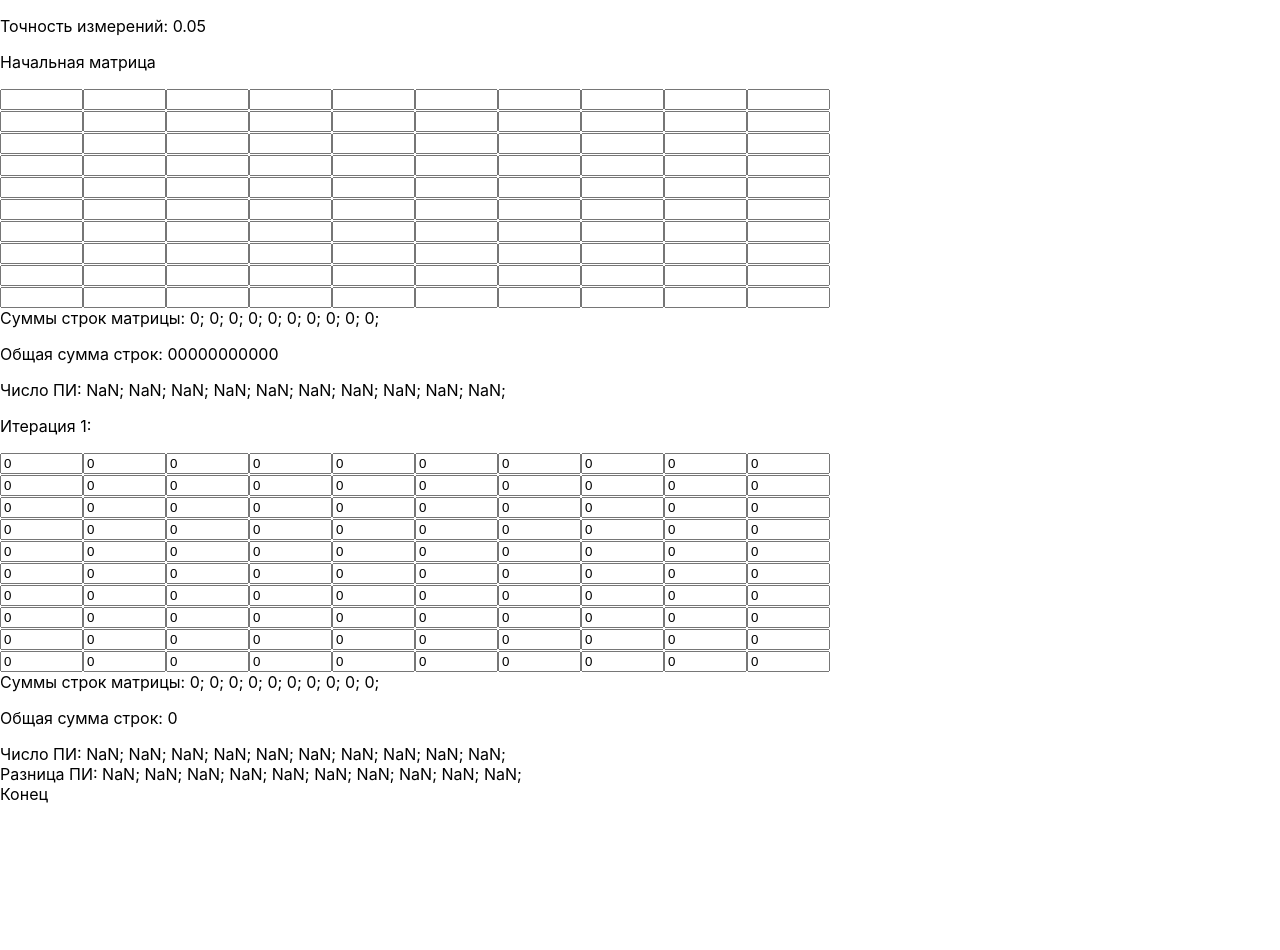
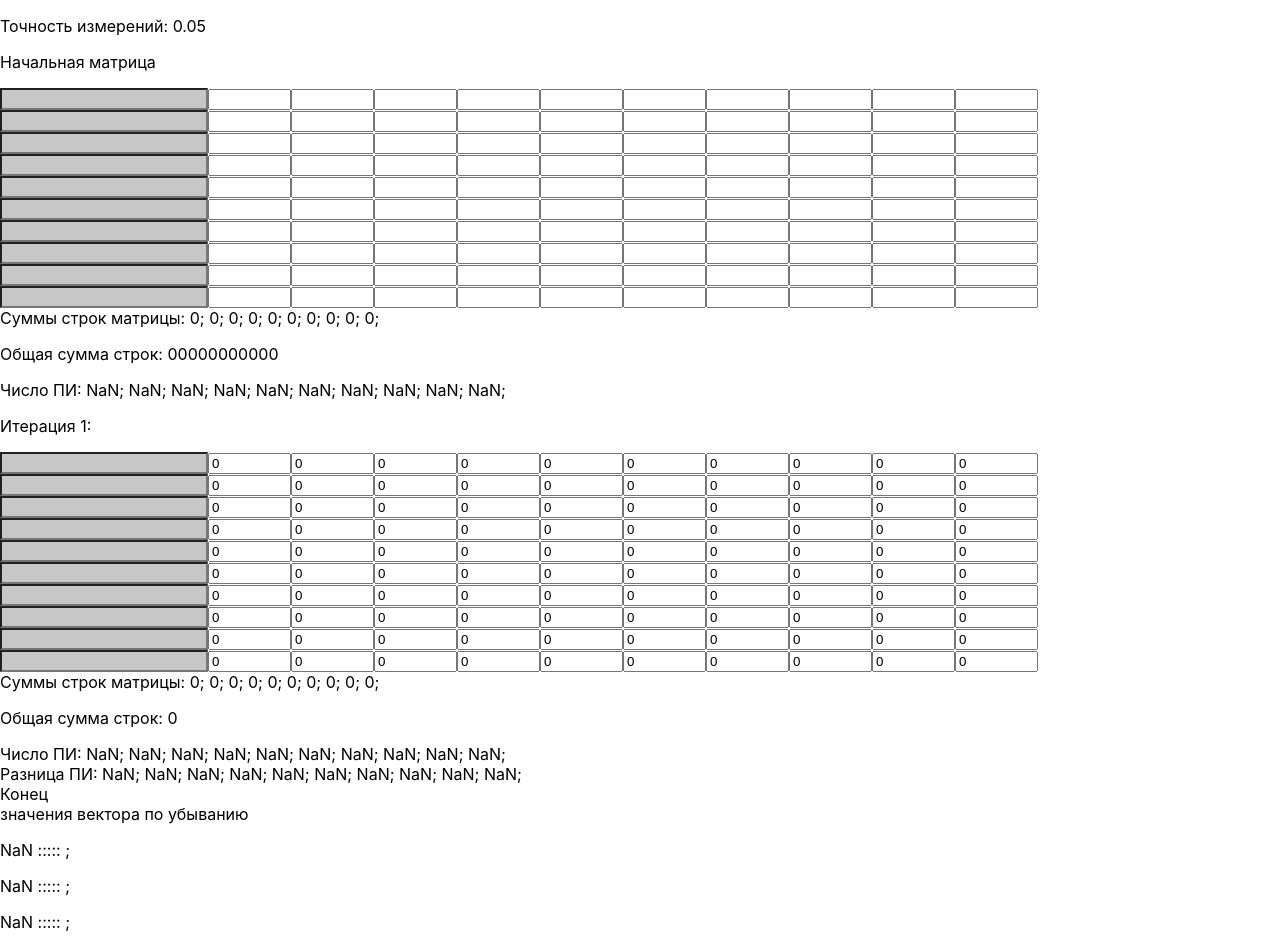
Before and after one commit to kamazik2305/meolab1, a React (Create React App) app: page /result in a window 1280 px wide. Shown: the top 950 px of the page. Before the commit the page ends 804 px from the top, so only its background shows below. Built offline with nearby package versions, Linux system fonts and the light colour scheme.

Commit message:
add components to pages and add sorting result function

```diff
--- a/src/App.js
+++ b/src/App.js
@@ -24,7 +24,7 @@ function App() {
       <Routes>
         <Route path='/' element={<InputPage size={size} setSize={setSize} matrix={matrix} setMatrix={setMatrix}
           things={things} setThings={setThings} accuracy={accuracy} setAccuracy={setAccuracy} />} />
-        <Route path='result' element={<ResultPage size={size} matrix={matrix} accuracy={accuracy} />} />
+        <Route path='result' element={<ResultPage size={size} matrix={matrix} accuracy={accuracy} things={things} />} />
       </Routes>
     </BrowserRouter>
   );
--- a/src/Components/InterimResult.js
+++ b/src/Components/InterimResult.js
@@ -2,12 +2,32 @@ import { useState } from "react";
 import { Button } from "react-bootstrap";
 import "./style.css"
 
-function InterimResult({ size, matrix, accuracy }) {
+function InterimResult({ size, matrix, accuracy, things }) {
 
 
     let ok
 
+    const writeThingArray = () => {
+        const resultArray = []
+        const thingArray = []
+        for (let i = 0; i < size; i++) {
+            thingArray.push(
+                <input
+                    value={things[i]}
+                    className='inputThingCell'
+                    key={`${i}`}
+                    type="number"
+                    placeholder={things[i]}
+                    readOnly='readonly'
+                />
+            )
+        }
+        resultArray.push(<form className="thingform"> {thingArray} </form>)
+        return resultArray
+    }
+
     const writeMatrix = (mtr) => {
+        const resultArray = []
         const currentMatrix = []
         for (let i = 0; i < size; i++) {
             const rowInputs = []
@@ -24,7 +44,8 @@ function InterimResult({ size, matrix, accuracy }) {
             }
             currentMatrix.push(<div key={i}>{rowInputs}</div>)
         }
-        return currentMatrix
+        resultArray.push(<div> {currentMatrix} </div>)
+        return resultArray
     }
 
     const calculateSumStrings = (mtr) => {
@@ -67,7 +88,12 @@ function InterimResult({ size, matrix, accuracy }) {
 
     const getStartValues = () => {
         const resultArray = []
-        resultArray.push(writeMatrix(matrix))
+        resultArray.push(
+            <div className="tables">
+                {writeThingArray()}
+                {writeMatrix(matrix)}
+            </div>
+        )
 
         const sumStrings = calculateSumStrings(matrix)
         pushValues(sumStrings, resultArray, "Суммы строк матрицы:")
@@ -94,12 +120,21 @@ function InterimResult({ size, matrix, accuracy }) {
         return currentMatrix;
     }
 
+    function sortArray(param) {
+        return (a, b) => a[param] < b[param] ? 1 : -1;
+    }
+
     const getIteration = (mtr, index) => {
         const resultArray = []
         const arrayOfPiPrevous = calculateNumberPi(calculateSumStrings(mtr), calculateGeneralSum(calculateSumStrings(mtr)))
 
         const currentMatrix = multiplyMatrix(mtr)
-        resultArray.push(writeMatrix(currentMatrix))
+        resultArray.push(
+            <div className="tables">
+                {writeThingArray()}
+                {writeMatrix(currentMatrix)}
+            </div>
+        )
 
         const sumStrings = calculateSumStrings(currentMatrix)
         pushValues(sumStrings, resultArray, "Суммы строк матрицы: ")
@@ -115,12 +150,6 @@ function InterimResult({ size, matrix, accuracy }) {
         }
         pushValues(difPi, resultArray, "Разница ПИ: ")
 
-        // for (let i = 0; i < size; i++) {
-        //     if (difPi[i] > Number(accuracy)) {
-        //         ok = false
-        //         console.log(`${difPi[i]} > ${accuracy}`)
-        //     }
-        // }
         ok = false
         let i = 0
         while (!(ok) && i < size) {
@@ -132,6 +161,22 @@ function InterimResult({ size, matrix, accuracy }) {
         }
 
         ok ? resultArray.push(<p> {`Итерация ${index}:`} </p>) : resultArray.push(<a>Конец</a>)
+
+        if (!(ok)) {
+            let thingPiArray = []
+            for (let i = 0; i < size; i++) {
+                thingPiArray[i] = { pi: arrayOfPiNext[i], thing: things[i] }
+            }
+            thingPiArray = thingPiArray.sort(sortArray('pi'))
+            resultArray.push(
+                <div>
+                    <a> значения вектора по убыванию </a>
+                    {thingPiArray.map(value => (
+                        <p key={value}> {`${value.pi} ::::: ${value.thing}; `} </p>
+                    ))}
+                </div>
+            )
+        }
 
         return resultArray
 
@@ -150,10 +195,6 @@ function InterimResult({ size, matrix, accuracy }) {
             resultArray.push(getIteration(currentMatrix, index))
             index++
         }
-
-
-
-
         return resultArray
     }
 
--- a/src/Components/MatrixInput.js
+++ b/src/Components/MatrixInput.js
@@ -38,7 +38,6 @@ function MatrixInput({ size, setSize, matrix, setMatrix, setThings, accuracy, se
                         onChange={(event) => handleMatrixInputChange(event, i, j)}
                     />
                 )
-
             }
             matrixInputs.push(<div key={i}>{rowInputs}</div>)
         }
--- a/src/Components/RatableThings.js
+++ b/src/Components/RatableThings.js
@@ -35,11 +35,7 @@ function RatableThings({ size, things, setThings }) {
 
     return (
         <form onSubmit={handleSubmit}>
-
-            <p>Введите объекты для сравнения</p>
             {renderArrayInputs()}
-            <button type="submit">sub</button>
-
         </form>
 
     )
--- a/src/Components/style.css
+++ b/src/Components/style.css
@@ -8,4 +8,13 @@
 
 .inputThingCell{
     width: 200px;
+    background-color: rgb(199, 199, 199);
 }
+
+.tables{
+    display: flex;
+}
+
+.thingform{
+    display: grid;
+}
--- a/src/Pages/InputPage.js
+++ b/src/Pages/InputPage.js
@@ -1,6 +1,7 @@
 import { Link } from "react-router-dom"
 import MatrixInput from "../Components/MatrixInput"
 import RatableThings from "../Components/RatableThings"
+import '../Components/style.css'
 
 export const InputPage = ({ size, setSize, matrix, setMatrix, things, setThings, accuracy, setAccuracy }) => {
 
@@ -21,9 +22,13 @@ export const InputPage = ({ size, setSize, matrix, setMatrix, things, setThings,
         <div>
             <p>Введите количество объектов для сравнения</p>
             <input type="number" value={size} onChange={handleSizeChange} />
-            <RatableThings size={size} things={things} setThings={setThings} />
-            <MatrixInput size={size} setSize={setSize} matrix={matrix} setMatrix={setMatrix}
-                setThings={setThings} accuracy={accuracy} setAccuracy={setAccuracy} />
+            <p>Введите объекты для сравнения и их оценки</p>
+            <div className="tables">
+                <RatableThings size={size} things={things} setThings={setThings} />
+                <MatrixInput size={size} setSize={setSize} matrix={matrix} setMatrix={setMatrix}
+                    setThings={setThings} accuracy={accuracy} setAccuracy={setAccuracy} />
+            </div>
+
             <p>Задайте точность измерений</p>
             <input type="number" value={accuracy} onChange={(e) => { setAccuracy(e.target.value) }} />
             <Link to='result' >Расчитать</Link>
--- a/src/Pages/ResultPage.js
+++ b/src/Pages/ResultPage.js
@@ -1,7 +1,7 @@
 import InterimResult from "../Components/InterimResult"
 
-export const ResultPage = ({ size, matrix, accuracy }) => {
+export const ResultPage = ({ size, matrix, accuracy, things }) => {
     return (
-        <InterimResult size={size} matrix={matrix} accuracy={accuracy} />
+        <InterimResult size={size} matrix={matrix} accuracy={accuracy} things={things} />
     )
 }
```
